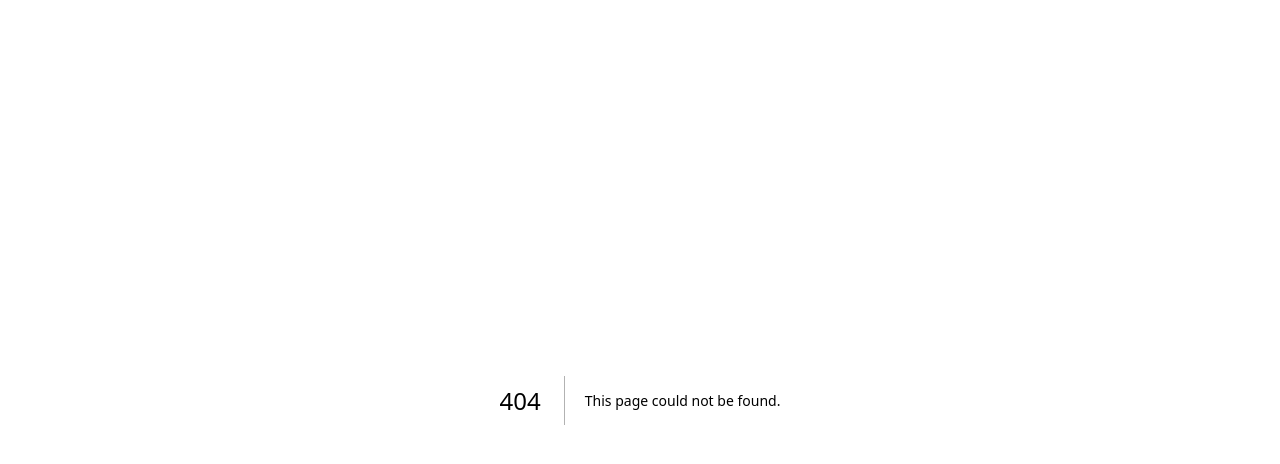
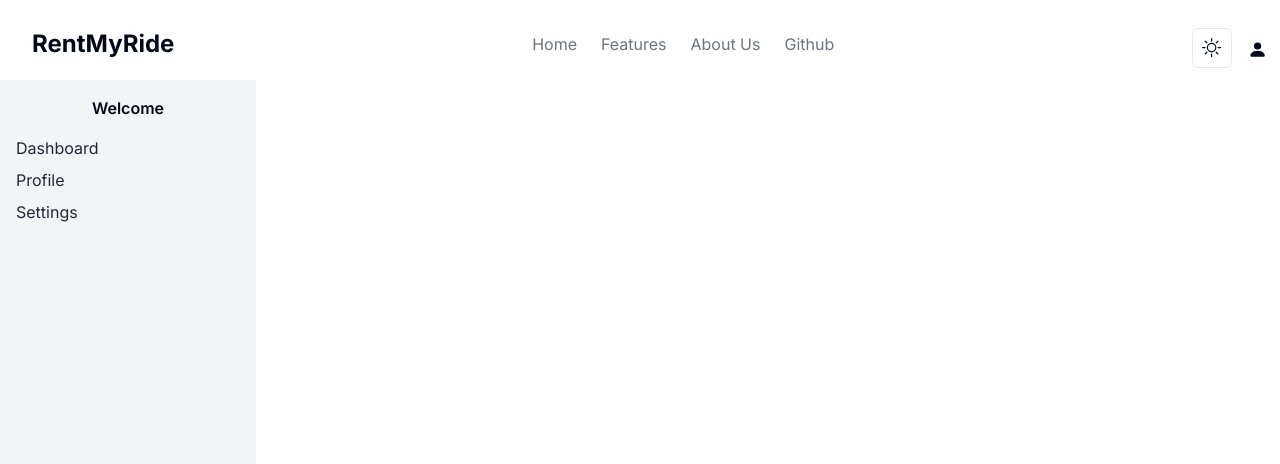
Before and after one commit to muzamilkm/frontend-rentmyride, a Next.js app: page /profile/1 in a window 1280 px wide. Before the commit this address had no page. Shown: the top 464 px of the page. Built offline with nearby package versions, Linux system fonts and the light colour scheme; no server answers.

Commit message:
Profile added

```diff
--- a/app/home/page.tsx
+++ b/app/home/page.tsx
@@ -1,12 +1,12 @@
 import React from "react";
 import Footer from "@/components/footer";
 import ProfNavbar from "@/components/profnavbar";
-import LoginForm from "@/components/login/loginform";
 
 function Home(){
     return(
         <main>
-            <h1>Hello</h1>
+            <ProfNavbar/>
+
         </main>
     )
 }
--- /dev/null
+++ b/app/profile/[id]/page.tsx
@@ -0,0 +1,11 @@
+import ProfPanel from "@/components/profile/profilepanel";
+import ProfNavbar from "@/components/profnavbar";
+
+
+export default function Profile() {
+    return (
+        <main>
+            <ProfNavbar/>
+            <ProfPanel/>
+        </main>
+    )};
--- /dev/null
+++ b/components/profile/profilepanel.tsx
@@ -0,0 +1,42 @@
+"use client"
+
+import { useState } from "react";
+
+const endpoint = process.env.NEXT_PUBLIC_BACKEND_ENDPOINT
+export default function ProfPanel() {
+
+    const [username, setUsername] = useState("");
+    getUsername();
+    async function getUsername() {
+        const response = await fetch(`${endpoint}/users/getuser/`+localStorage.getItem('uuid'), {
+            method: "GET",
+            headers: {
+                "Content-Type": "application/json",
+                "Authorization": "Bearer " + localStorage.getItem('token')
+            }
+        });
+        const data = await response.json();
+        setUsername(data.name)
+    };
+    return (
+        <main>
+            <div className="min-h-screen w-64 bg-gray-100 dark:bg-gray-900 p-4">
+            <div className="font-semibold mb-4 flex flex-col items-center justify-center">
+            <h3>Welcome</h3>
+            <h3>{username}</h3>
+            </div>
+            <ul>
+                <li className="mb-2">
+                <a href="#" className="text-gray-800 dark:text-gray-200">Dashboard</a>
+                </li>
+                <li className="mb-2">
+                <a href="#" className="text-gray-800 dark:text-gray-200">Profile</a>
+                </li>
+                <li className="mb-2">
+                <a href="#" className="text-gray-800 dark:text-gray-200">Settings</a>
+                </li>
+                {/* Add more sidebar items here */}
+            </ul>
+            </div>
+        </main>
+    )};
```
Also changed, not shown: app/home/[id]/page.tsx (added).
